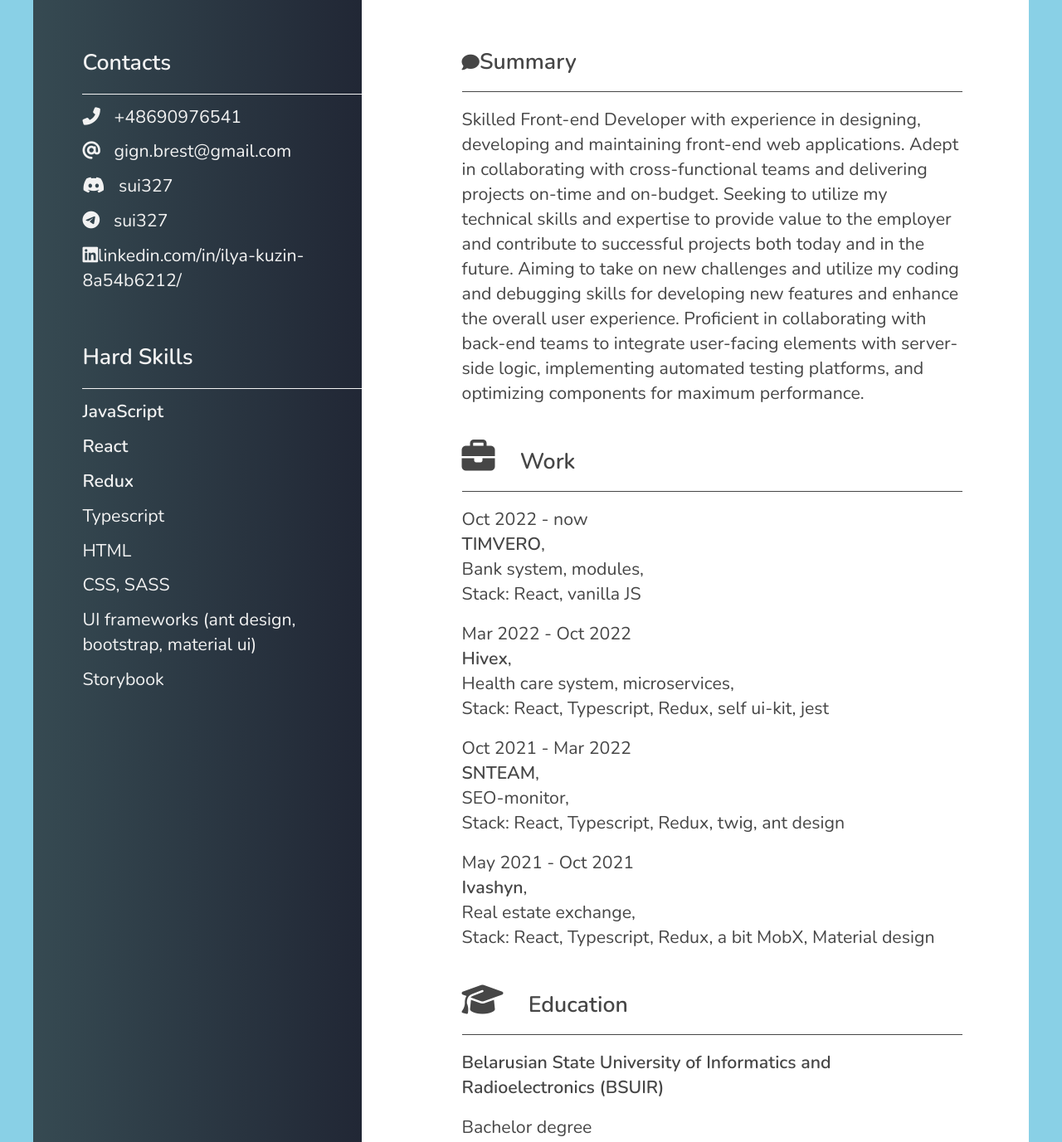
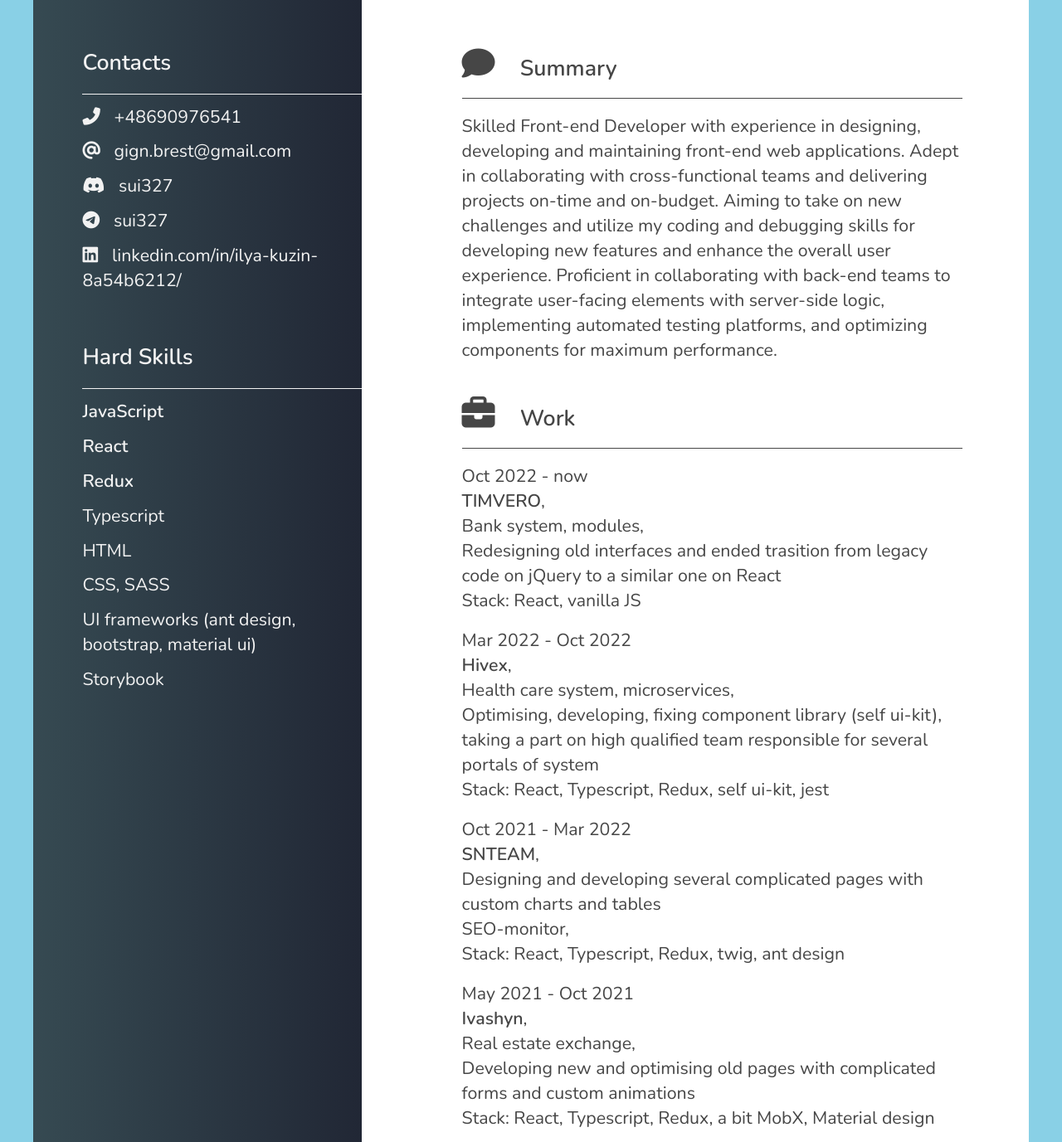
Before and after one commit to recket337/rsschool-cv, a plain HTML site: page index.html in a window 1280 px wide. Shown: the part 346-1723 px from the top of the page at 83% size. Drawn offline with nearby package versions, Linux system fonts and the light colour scheme.

Commit message:
Update index.html

```diff
--- a/index.html
+++ b/index.html
@@ -23,7 +23,7 @@
             <li><i class="fas fa-at contact-icon"></i>gign.brest@gmail.com</li>
             <li><i class="fab fa-discord contact-icon"></i>sui327</li>
             <li><i class="fab fa-telegram contact-icon"></i>sui327</li>
-            <li><i class="fa-brands fa-linkedin"></i>linkedin.com/in/ilya-kuzin-8a54b6212/</li>
+            <li><i class="fab fa-linkedin contact-icon"></i>linkedin.com/in/ilya-kuzin-8a54b6212/</li>
           </ul>
         </section>
         <section class="aside-section">
@@ -46,20 +46,19 @@
           <h2>Front-end developer</h2>
         </header>
         <section class="main-section">
-          <h3 class="main-header"><i class="fas fa-comment"></i>Summary</h3>
+          <h3 class="main-header"><i class="fas fa-comment icon"></i>Summary</h3>
           Skilled Front-end Developer with experience in designing, developing and maintaining front-end web applications.
           Adept in collaborating with cross-functional teams and delivering projects on-time and on-budget.
-          Seeking to utilize my technical skills and expertise to provide value to the employer and contribute to successful projects both today and in the future.
           Aiming to take on new challenges and utilize my coding and debugging skills for developing new features and enhance the overall user experience.
           Proficient in collaborating with back-end teams to integrate user-facing elements with server-side logic, implementing automated testing platforms, and optimizing components for maximum performance.
         </section>
         <section class="main-section">
           <h3 class="main-header"><i class="fas fa-briefcase icon"></i>Work</h3>
           <ul class="main-list">
-            <li>Oct 2022 - now<br><b>TIMVERO</b>,<br>Bank system, modules, <br>Stack: React, vanilla JS</li>
-            <li>Mar 2022 - Oct 2022<br><b>Hivex</b>,<br>Health care system, microservices, <br>Stack: React, Typescript, Redux, self ui-kit, jest</li>
-            <li>Oct 2021 - Mar 2022<br><b>SNTEAM</b>,<br>SEO-monitor, <br>Stack: React, Typescript, Redux, twig, ant design</li>
-            <li>May 2021 - Oct 2021<br><b>Ivashyn</b>,<br>Real estate exchange, <br>Stack: React, Typescript, Redux, a bit MobX, Material design</li>
+            <li>Oct 2022 - now<br><b>TIMVERO</b>,<br>Bank system, modules, <br>Redesigning old interfaces and ended trasition from legacy code on jQuery to a similar one on React<br>Stack: React, vanilla JS</li>
+            <li>Mar 2022 - Oct 2022<br><b>Hivex</b>,<br>Health care system, microservices, <br>Optimising, developing, fixing component library (self ui-kit), taking a part on high qualified team responsible for several portals of system<br>Stack: React, Typescript, Redux, self ui-kit, jest</li>
+            <li>Oct 2021 - Mar 2022<br><b>SNTEAM</b>,<br>Designing and developing several complicated pages with custom charts and tables<br>SEO-monitor,<br>Stack: React, Typescript, Redux, twig, ant design</li>
+            <li>May 2021 - Oct 2021<br><b>Ivashyn</b>,<br>Real estate exchange,<br>Developing new and optimising old pages with complicated forms and custom animations<br>Stack: React, Typescript, Redux, a bit MobX, Material design</li>
           </ul>
         </section>
         <section class="main-section">
```
